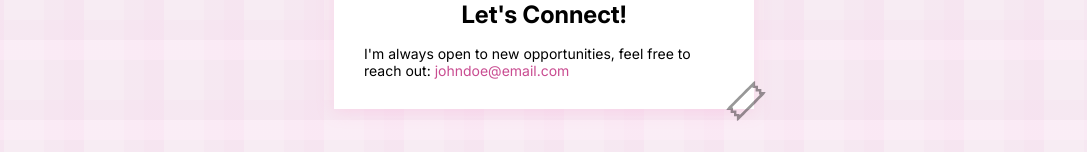
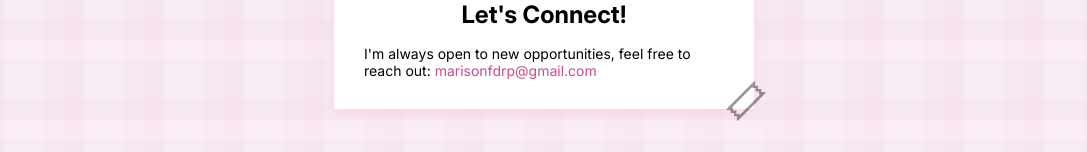
Before and after one commit to mfederipe/portfolio, a React (Vite) app: page / in a window 1280 px wide. Shown: the part 1400-1552 px from the top of the page, without its empty margins (96-1183 px from the left). Built offline with nearby package versions, Linux system fonts and the light colour scheme.

Commit message:
Update email

```diff
--- a/src/components/Contact/Contact.tsx
+++ b/src/components/Contact/Contact.tsx
@@ -18,7 +18,7 @@ const Contact: React.FC = () => {
       <h2 className="contact__title">Let's Connect!</h2>
       <p className="contact__info">
         I'm always open to new opportunities, feel free to reach out:{" "}
-        <a href="mailto:johndoe@email.com">johndoe@email.com</a>
+        <a href="mailto:marisonfdrp@gmail.com">marisonfdrp@gmail.com</a>
       </p>
     </section>
   );
```
